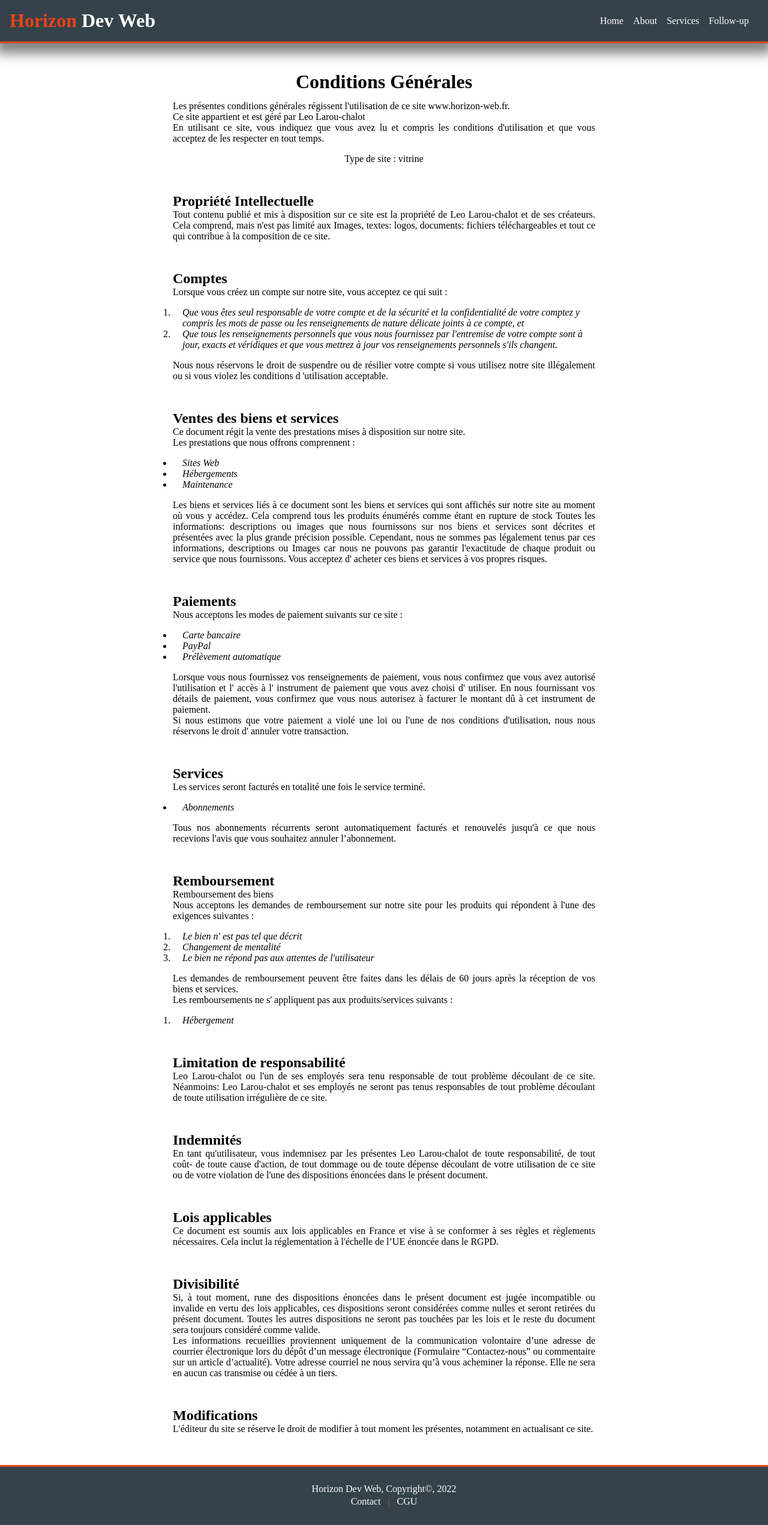
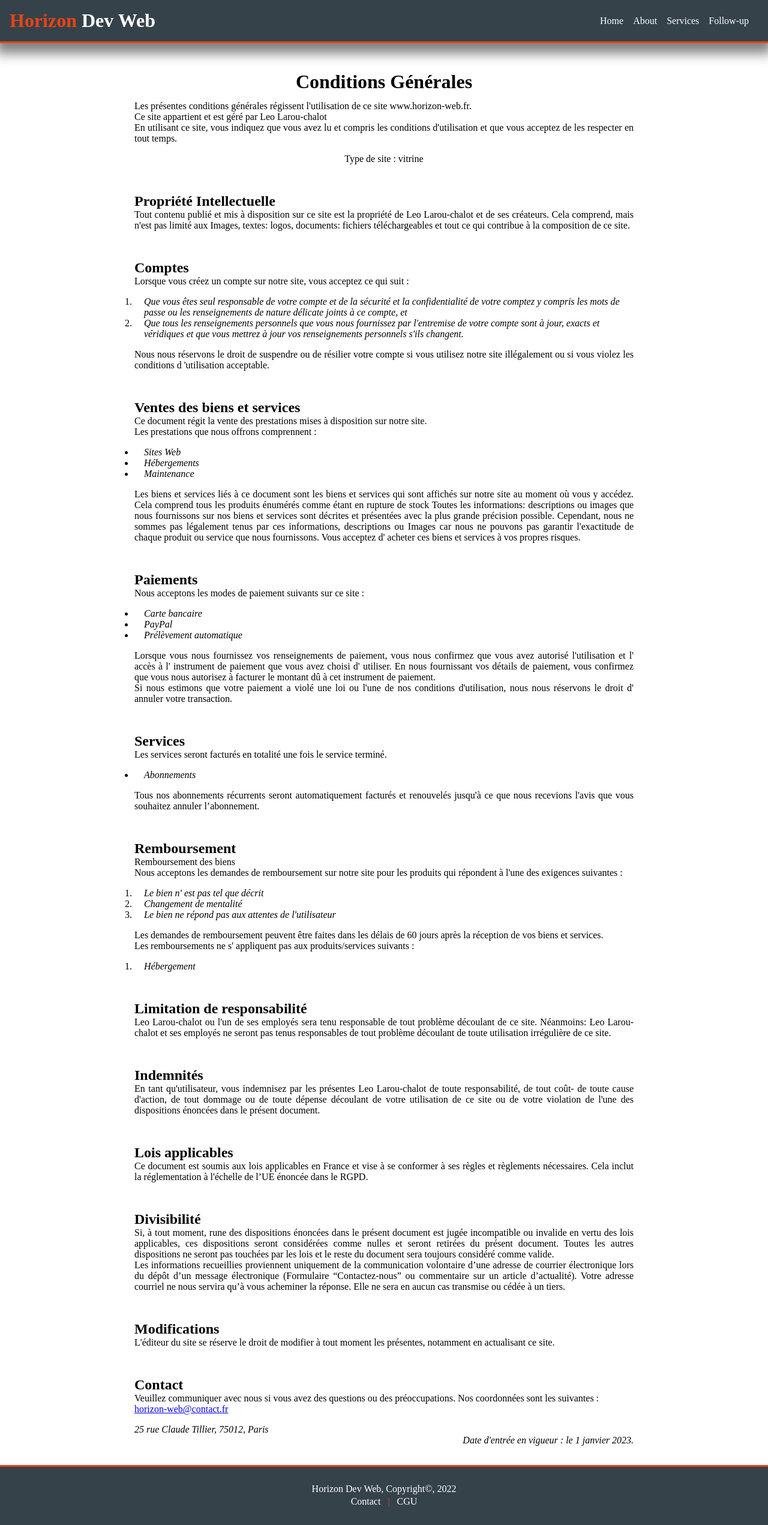
Before and after one commit to LeoLChalot/BTSSIO-AP1-horizon, a PHP site: page /CGU.php in a window 1280 px wide. Shown: the whole page at 60% size. Run offline with PHP 8.4, Linux system fonts and the light colour scheme.

Commit message:
Dimensions CGU

```diff
--- a/assets/css/style.css
+++ b/assets/css/style.css
@@ -204,7 +204,7 @@
 
 #CGU{
     margin: auto;
-    width: 60%;
+    width: 90%;
     height: 100vh;
     overflow-y: scroll;
     padding: 2em;
@@ -266,6 +266,10 @@
     .work-card{
         width: 300px!important;
     }
+
+    #CGU{
+        width: 70%;
+    }
 }
 @media screen and (min-width: 1024px){}
 @media screen and (min-width: 1824px){}
```
